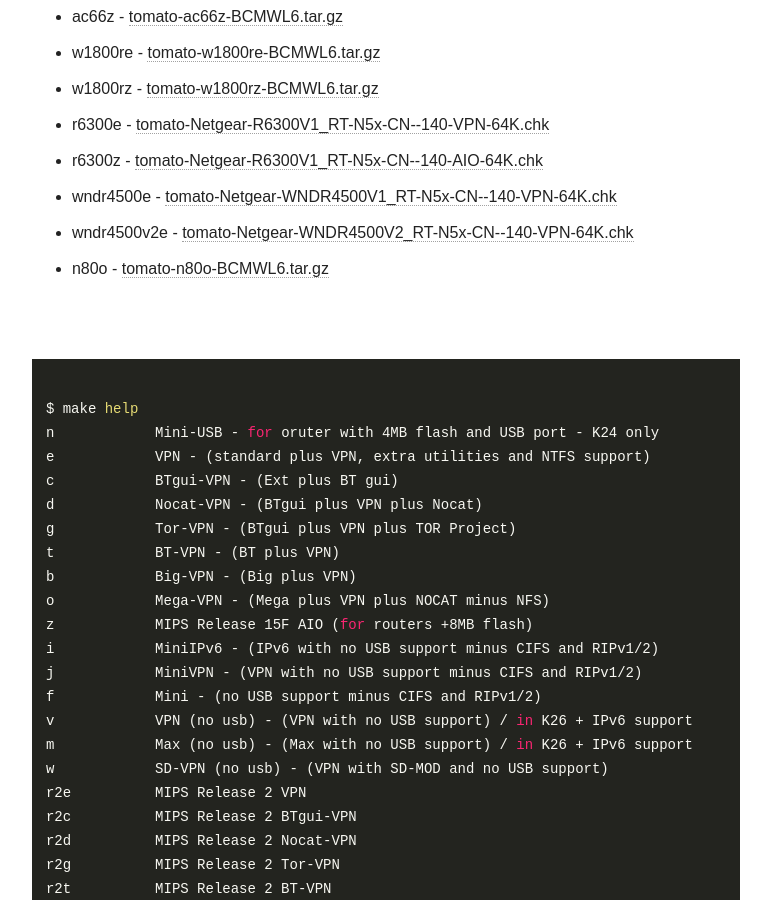
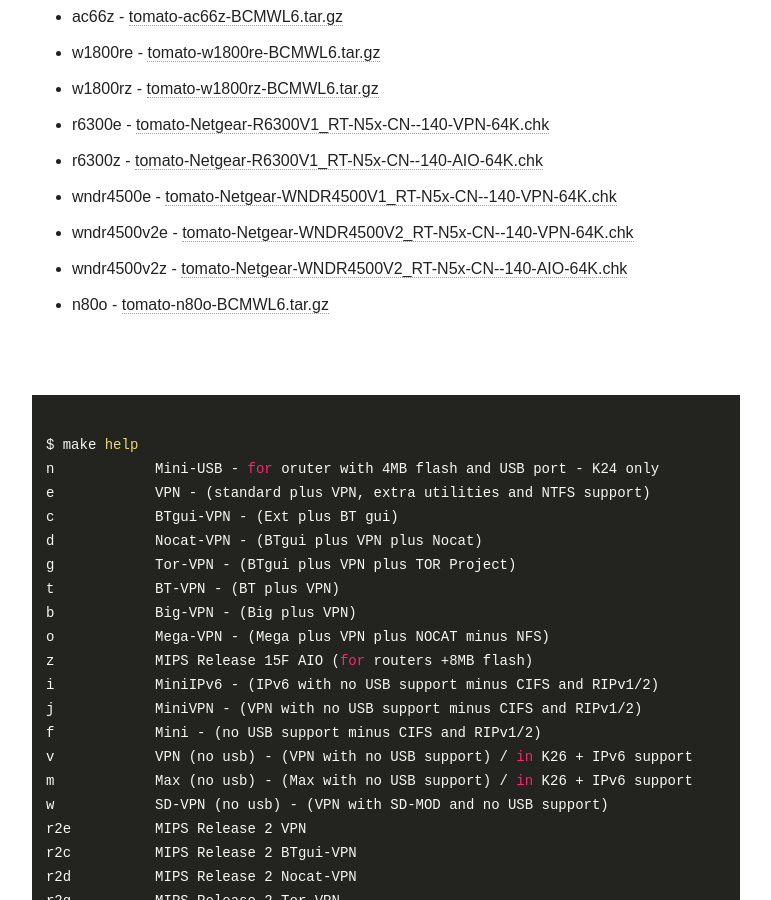
Before and after one commit to oglopss/tomato-ci-ctf-jekyll, a Jekyll site: the page built from index.html, in a window 1280 px wide and 900 px high, scrolled down 2575 px. Shown: the whole window, without its empty margins (254-1025 px from the left). Built offline with Jekyll 4.4.1, drawn with Linux system fonts in a browser that asks for light colours; nearby versions of some CDN libraries.

Commit message:
Travis build 3 wndr4500v2z pushed to gh-pages

```diff
--- a/_data/ss.yml
+++ b/_data/ss.yml
@@ -62,3 +62,4 @@
   - 0049 r64z tomato-K26USB-1.28.RT-N5x-CN-MIPSR2-140-AIO-64K.trx
   - 0066 n80o tomato-n80o-BCMWL6.tar.gz
   - 0057 ac66z tomato-ac66z-BCMWL6.tar.gz
+  - 0065 wndr4500v2z tomato-Netgear-WNDR4500V2_RT-N5x-CN--140-AIO-64K.chk
```
Also changed, not shown: 1 other file.
